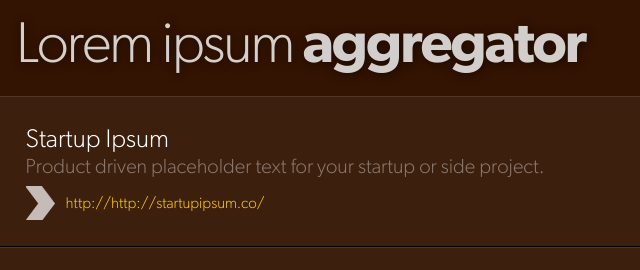
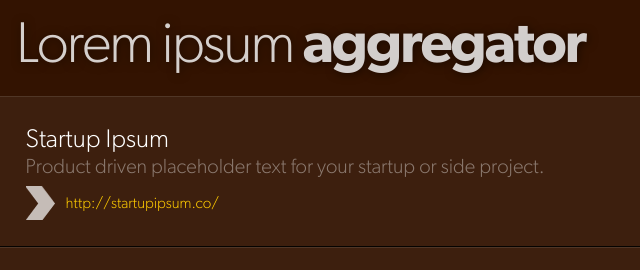
Before and after one commit to folktrash/lorem-ipsum-aggregator, a plain HTML site: page index.html in a window 1280 px wide. Shown: the top 270 px of the page, 0-640 px from the left. Drawn offline with Linux system fonts and the light colour scheme.

Commit message:
Update index.html

```diff
--- a/index.html
+++ b/index.html
@@ -24,7 +24,7 @@
 			<h1>Startup Ipsum</h1><p>
 			Product driven placeholder text for your startup or side project.
 			</p>
-			<a target="_blank" href="http://http://startupipsum.co//">http://http://startupipsum.co/</a>
+			<a target="_blank" href="http://startupipsum.co/">http://startupipsum.co/</a>
 		</li>
 		<li class="entry">
 			<h1>Bacon Ipsum</h1><p>
```
